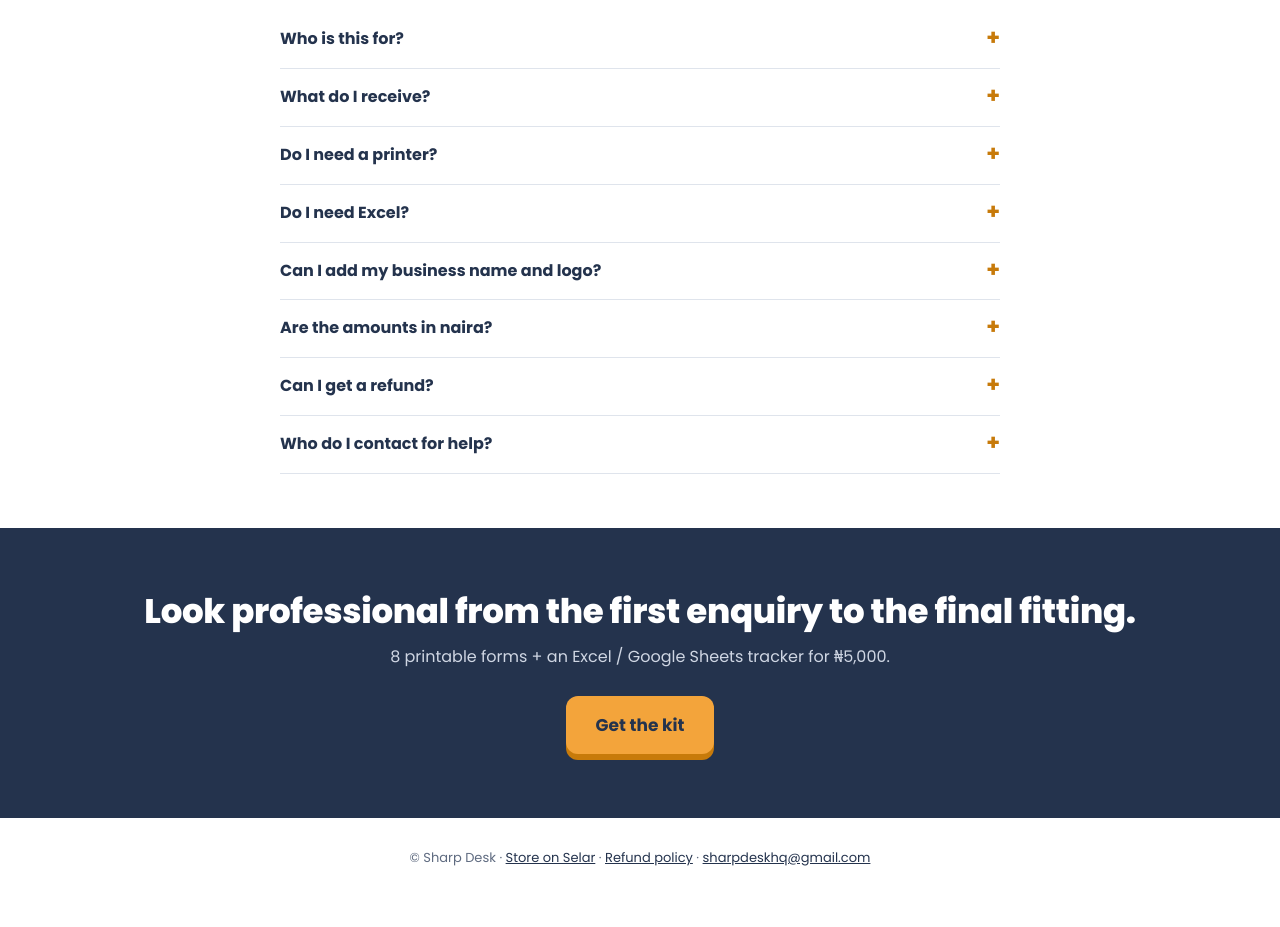
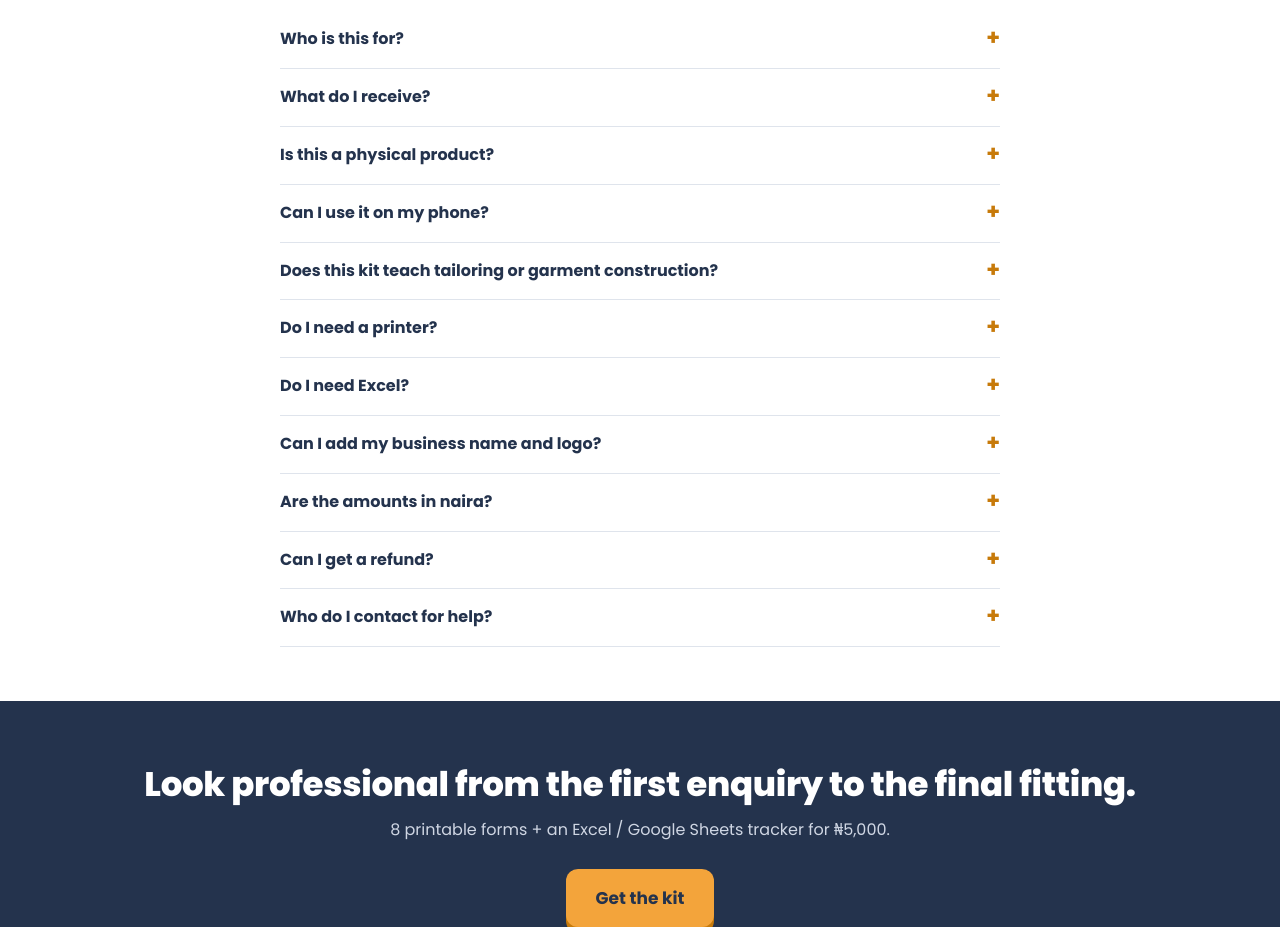
Before and after one commit to sharpdeskhq/sharpdeskhq.github.io, a plain HTML site: page index.html in a window 1280 px wide. Shown: the part 4210-5137 px from the top of the page. Before the commit the page ends 5108 px from the top, so only its background shows below. Drawn offline with Linux system fonts and the light colour scheme.

Commit message:
Add files via upload

```diff
--- a/index.html
+++ b/index.html
@@ -152,6 +152,9 @@ footer{padding:30px 0;font-size:13px;color:var(--grey);text-align:center}footer
   <div class="eyebrow">FAQ</div><h2>Questions</h2>
   <details><summary>Who is this for?</summary><p>Tailors, seamstresses and fashion designers who take custom orders.</p></details>
   <details><summary>What do I receive?</summary><p>One ZIP download containing a printable PDF of 8 forms and an Excel (.xlsx) tracker workbook.</p></details>
+  <details><summary>Is this a physical product?</summary><p>No. It is a digital download. You get the files instantly after payment and print the forms yourself.</p></details>
+  <details><summary>Can I use it on my phone?</summary><p>Yes. Open the tracker in Google Sheets on your phone or computer, or in Microsoft Excel. The printable forms are a PDF you can open and print from any device.</p></details>
+  <details><summary>Does this kit teach tailoring or garment construction?</summary><p>No. It does not teach sewing or pattern-making. It helps you keep records for the work you already do: quotes, measurements, payments, fittings and collection.</p></details>
   <details><summary>Do I need a printer?</summary><p>No. Take the PDF to a business centre and print the pages you need.</p></details>
   <details><summary>Do I need Excel?</summary><p>No. The tracker works in Microsoft Excel and in Google Sheets. The printable forms work without it.</p></details>
   <details><summary>Can I add my business name and logo?</summary><p>The forms have a space for your business name, logo and phone number to write in or attach.</p></details>
```
